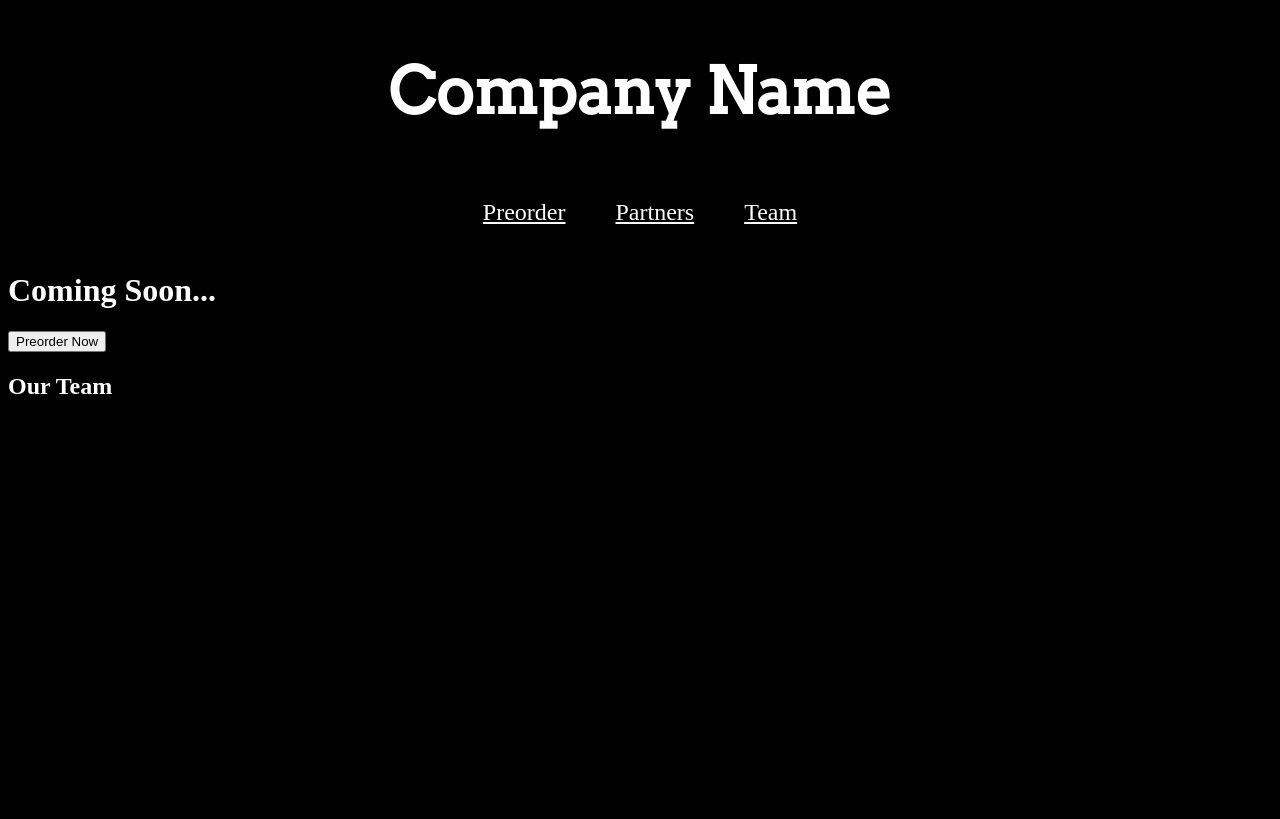
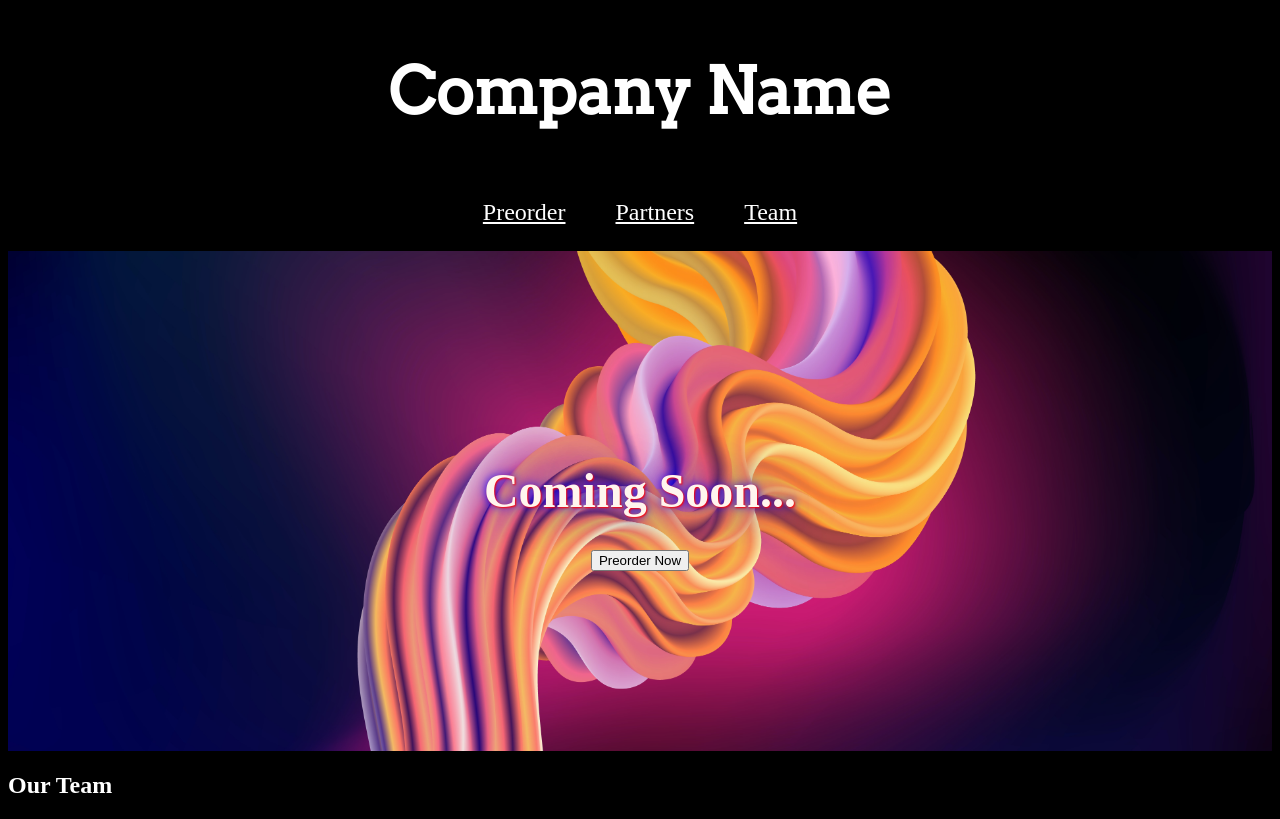
Before and after one commit to GerrickB/Company-Home-Page-with-Flexbox, a plain HTML site: page index.html in a window 1280 px wide. Drawn offline with Linux system fonts and the light colour scheme.

Commit message:
Style preorder content

```diff
--- a/style.css
+++ b/style.css
@@ -28,3 +28,24 @@ nav p {
   margin: 25px;
   text-decoration: underline;
 }
+
+#preorder {
+  display: flex;
+  justify-content: center;
+  align-items: center;
+  background-image: url(./images/boliviainteligente-n2tAdx7Xpc0-unsplash.jpg);
+  background-repeat: no-repeat;
+  background-position: center;
+  background-size: cover;
+  height: 500px;
+}
+
+#preorder .content {
+  text-align: center;
+}
+
+#preorder .content h1 {
+  color: seashell;
+  text-shadow: 1px 1px 2px red, 0 0 1em blue, 0 0 0.2em blue;
+  font-size: 3em;
+}
```
